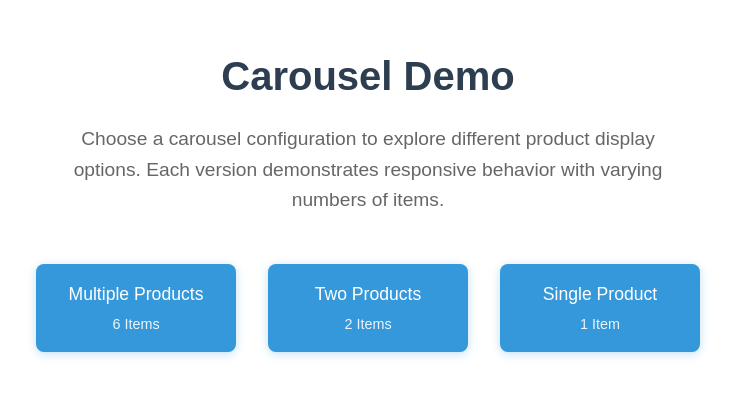
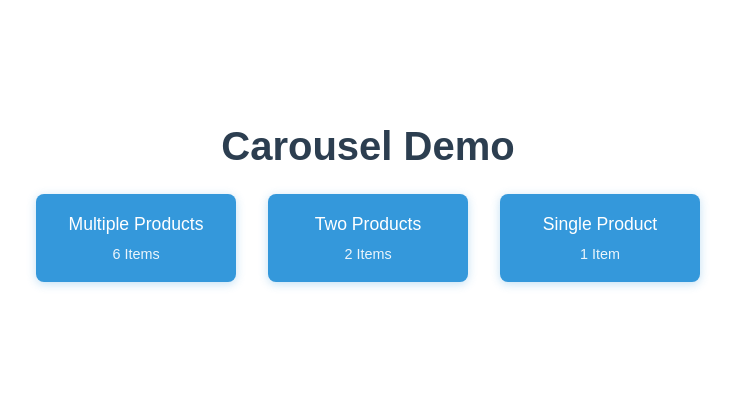
Before and after one commit to lukeylias/carrousel-concept, a plain HTML site: page index.html in a window 1280 px wide. Shown: the part 202-598 px from the top of the page, without its empty margins (272-1007 px from the left). Drawn offline with Linux system fonts and the light colour scheme.

Commit message:
Update index.html

```diff
--- a/index.html
+++ b/index.html
@@ -128,11 +128,6 @@
   <body>
     <div class="nav-container">
       <h1 class="nav-heading">Carousel Demo</h1>
-      <p class="nav-description">
-        Choose a carousel configuration to explore different product display
-        options. Each version demonstrates responsive behavior with varying
-        numbers of items.
-      </p>
 
       <div class="nav-buttons">
         <a href="multiple-products.html" class="nav-btn">
```
